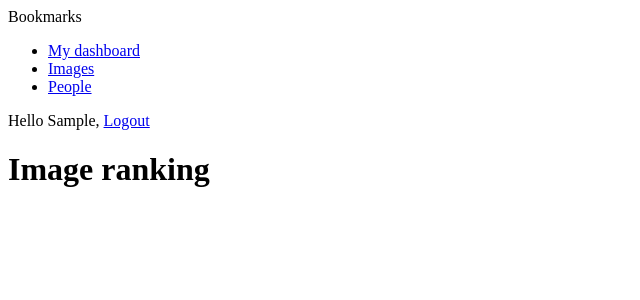
After one commit to Smek1ne/image_stock, a Django app: page /images/ranking/ in a window 1280 px wide. The commit adds this page. Shown: the top 300 px of the page, without its empty margins (0-640 px from the left). Run offline with Django 4.2, Linux system fonts and the light colour scheme; the visitor is signed in with stand-in values (Sample User, id 1); data that the repository does not hold is empty; some libraries are stand-ins or nearby versions.

Commit message:
feat: add image ranking w Redis

```diff
--- a/SocWeb/urls.py
+++ b/SocWeb/urls.py
@@ -24,6 +24,7 @@ urlpatterns = [
     path("account/", include("account.urls")),
     path("social-auth/", include("social_django.urls", namespace="social")),
     path("images/", include("images.urls", namespace="images")),
+    path("__debug__/", include("debug_toolbar.urls")),
 
 ]
 
--- a/images/apps.py
+++ b/images/apps.py
@@ -4,3 +4,6 @@ from django.apps import AppConfig
 class ImagesConfig(AppConfig):
     default_auto_field = "django.db.models.BigAutoField"
     name = "images"
+
+    def ready(self):
+        import images.signals
--- a/images/templates/images/image/detail.html
+++ b/images/templates/images/image/detail.html
@@ -15,6 +15,9 @@
           <span class="total">{{ total_likes }}</span>
           like{{ total_likes|pluralize }}
         </span>
+      <span class="count">
+          {{ total_views }} view{{ total_views|pluralize }}
+      </span>
         <a href="#" data-id="{{ image.id }}" data-action="{% if request.user in users_like %}un{% endif %}like"
     class="like button">
           {% if request.user not in users_like %}
--- /dev/null
+++ b/images/templates/images/image/rating.html
@@ -0,0 +1,16 @@
+{% extends "base.html" %}
+
+{% block title %}Images ranking{% endblock %}
+{% block content %}
+    <h1>Image ranking</h1>
+    <ol>
+        {% for image in most_viewed_images %}
+            <li>
+                <a href="{{ image.get_absolute_url }}">
+                    {{ image.title }}
+                </a>
+            </li>
+            {% endfor %}
+
+    </ol>
+{% endblock %}
--- a/images/urls.py
+++ b/images/urls.py
@@ -1,6 +1,12 @@
 from django.urls import path
 
-from .views import create_image, image_detail, image_like, image_list
+from .views import (
+    create_image,
+    image_detail,
+    image_like,
+    image_list,
+    image_ranking,
+)
 
 app_name = "images"
 
@@ -9,5 +15,5 @@ urlpatterns = [
     path("detail/<int:id>/<slug:slug>/", image_detail, name="detail"),
     path("like/", image_like, name="like"),
     path("", image_list, name="list"),
-
+    path("ranking/", image_ranking, name="ranking"),
 ]
--- a/images/views.py
+++ b/images/views.py
@@ -1,3 +1,5 @@
+import redis
+from django.conf import settings
 from django.contrib import messages
 from django.contrib.auth.decorators import login_required
 from django.core.paginator import Paginator, EmptyPage, PageNotAnInteger
@@ -5,9 +7,13 @@ from django.http import JsonResponse, HttpResponse
 from django.shortcuts import redirect, render, get_object_or_404
 from django.views.decorators.http import require_POST
 
+from actions.utils import create_action
 from .forms import ImageCreateForm
 from .models import Image
-from actions.utils import create_action
+
+r = redis.Redis(
+    host=settings.REDIS_HOST, port=settings.REDIS_PORT, db=settings.REDIS_DB
+)
 
 
 @login_required
@@ -33,10 +39,12 @@ def create_image(request):
 
 def image_detail(request, id, slug):
     image = get_object_or_404(Image, id=id, slug=slug)
+    total_views = r.incr(f"image:{image.id}:views")
+    r.zincrby("image_ranking", 1, image.id)
     return render(
         request,
         "images/image/detail.html",
-        {"section": "images", "image": image},
+        {"section": "images", "image": image, "total_views": total_views},
     )
 
 
@@ -88,3 +96,18 @@ def image_list(request):
         doc = "images/image/list.html"
 
     return render(request, doc, {"section": images, "images": images})
+
+
+@login_required
+def image_ranking(request):
+    """Most viewed images"""
+    images = r.zrange("image_ranking", 0, -1, desc=True)[:10]
+    images_ids = [int(image_id) for image_id in images]
+    images = list(Image.objects.filter(id__in=images_ids))
+    images.sort(key=lambda x: images_ids.index(x.id))
+
+    return render(
+        request,
+        "images/image/rating.html",
+        {"section": images, "most_viewed_images": images},
+    )
```
Also changed, not shown: SocWeb/settings.py (+14 -1 lines), images/models.py (+6 -2 lines), images/signals.py (added, +9 -0 lines).
